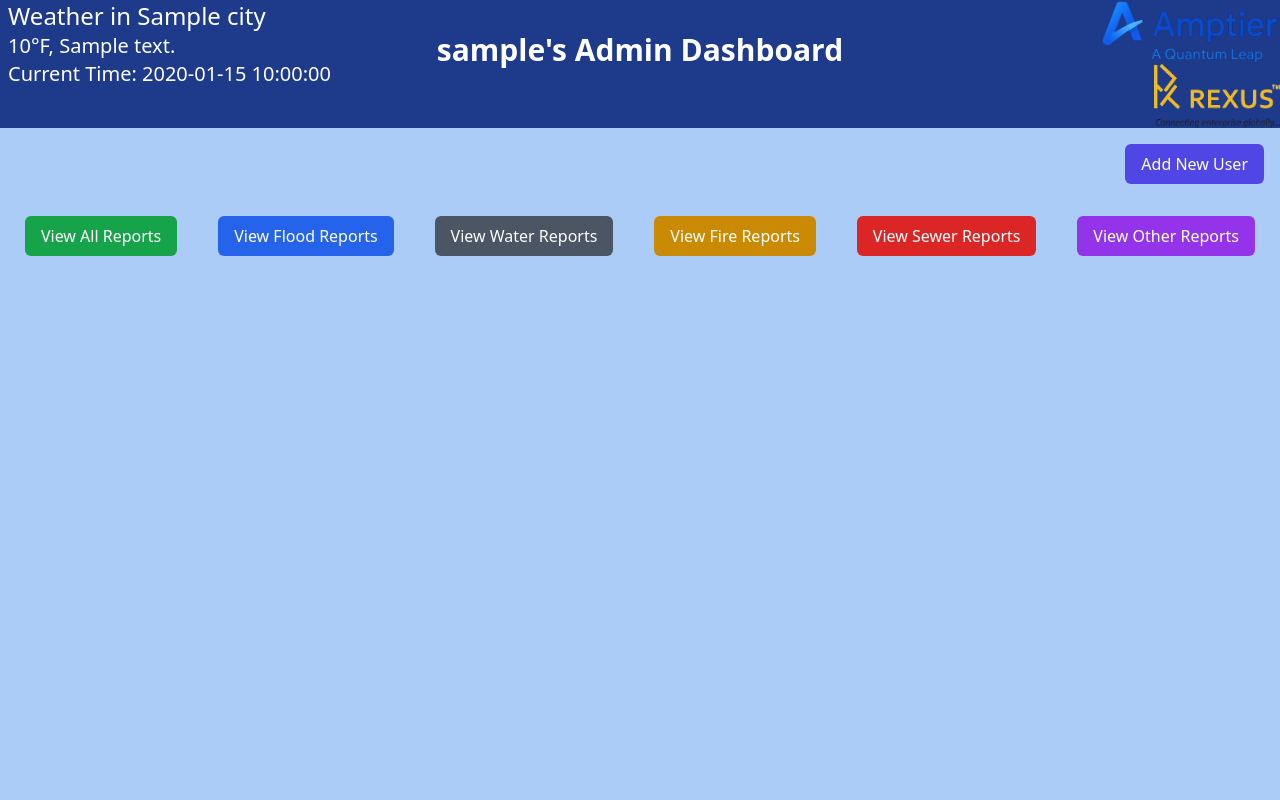
After one commit to CanadaAndrew/amp_ems, a Flask app: template templates/admin.html in a window 1280 px wide. The commit adds this page. Run offline with Flask 3, Linux system fonts and the light colour scheme; the template is opened without the code that fills it: most values are stand-ins (such as "Sample title", 1, 10 or a date in 2020); some libraries are stand-ins or nearby versions.

Commit message:
Completed User and Anonymous page by combining. Admin page view reports functioning, working on adding users.

```diff
--- a/app.py
+++ b/app.py
@@ -11,6 +11,7 @@ load_dotenv()
 
 app = Flask(__name__)
 
+# Function to get the connector for the DB
 def get_db_connection():
     connection = mysql.connector.connect(
         host="localhost",
@@ -20,19 +21,37 @@ def get_db_connection():
     )
     return connection
 
-@app.route("/")
-def home():
-    return render_template("home.html")
+def fetch_all_reports(conn):
+    # Fetching recent reports to display, getting all reports
+    cursor = conn.cursor(dictionary=True)
+    cursor.execute("""
+        SELECT report_id, category, severity, descr, locat, t_period, resolved, admin_notes
+        FROM Reports
+        ORDER BY t_period DESC
+                   """)
+    reports = cursor.fetchall()
 
-@app.route("/anonymous")
-def anonymous():
-    conn = get_db_connection()
+    #Changing the Timestamp format for readability
+    for report in reports:
+        report["t_diff"] = datetime.datetime.now() - report["t_period"]
+        if report["t_diff"].days > 0:
+            report["t_diff"] = f"{report['t_diff'].days} days ago"
+        elif report["t_diff"].seconds // 3600 > 0:
+            report["t_diff"] = f"{report['t_diff'].seconds // 3600} hours ago"
+        else:
+            report["t_diff"] = f"{report['t_diff'].seconds // 60} minutes ago"
+
+    #Changing the resolved status for readability
+    for report in reports:
+        report["resolved"] = "Resolved" if report["resolved"] else "Not Resolved"
+    cursor.close()
+    return reports
+
+def fetch_recent_reports(conn, yesterdays_date):
+    # Fetching recent reports to display, getting at max 10 reports from the last 24 hours
     cursor = conn.cursor(dictionary=True)
-    yesterdays_date = (datetime.datetime.now() - datetime.timedelta(days=1)).strftime("%Y-%m-%d %H:%M:%S")
-
-    # Fetching recent reports to display, getting all reports from the last 24 hours
     cursor.execute("""
-        SELECT report_id, category, severity, descr, locat, t_period, resolved
+        SELECT report_id, category, severity, descr, locat, t_period, resolved, admin_notes
         FROM Reports
         WHERE t_period >= %s
         ORDER BY t_period DESC
@@ -53,17 +72,47 @@ def anonymous():
     #Changing the resolved status for readability
     for report in reports:
         report["resolved"] = "Resolved" if report["resolved"] else "Not Resolved"
+    cursor.close()
+    return reports
 
+def fetch_user_reports(conn, user_id):
+    # Fetching all user reports to display.
+    cursor = conn.cursor(dictionary=True)
+    cursor.execute("""
+        SELECT report_id, category, severity, descr, locat, t_period, resolved, admin_notes
+        FROM Reports
+        WHERE user_id = %s
+        ORDER BY t_period DESC
+                   """, (str(user_id),))
+    reports = cursor.fetchall()
+
+    #Changing the Timestamp format for readability
+    for report in reports:
+        report["t_diff"] = datetime.datetime.now() - report["t_period"]
+        if report["t_diff"].days > 0:
+            report["t_diff"] = f"{report['t_diff'].days} days ago"
+        elif report["t_diff"].seconds // 3600 > 0:
+            report["t_diff"] = f"{report['t_diff'].seconds // 3600} hours ago"
+        else:
+            report["t_diff"] = f"{report['t_diff'].seconds // 60} minutes ago"
+
+    #Changing the resolved status for readability
+    for report in reports:
+        report["resolved"] = "Resolved" if report["resolved"] else "Not Resolved"
+    cursor.close()
+    return reports
+
+def fetch_report_images(conn, reports):
     #Fetching and attaching images for reports
     img_cursor = conn.cursor(dictionary=True)
     for report in reports:
         # Querying images for each report
-        cursor.execute("""
+        img_cursor.execute("""
             SELECT img, img_name, mime_type
             FROM Images
             WHERE report_id = %s
         """, (report["report_id"],))
-        img_result = cursor.fetchall()
+        img_result = img_cursor.fetchall()
         if img_result:
             imgs = []
             for row in img_result:
@@ -76,9 +125,9 @@ def anonymous():
                     })
             report["images"] = imgs
     img_cursor.close()
-    cursor.close()
-    conn.close()
+    return reports
 
+def fetch_weather():
     # Getting the weather and current time for the location
     city = "Sacramento"
     weather_api_key = os.getenv("WeatherAPI")
@@ -87,17 +136,79 @@ def anonymous():
         res = requests.get("http://api.openweathermap.org/data/2.5/weather?q=%s&appid=%s&units=imperial" % (city, weather_api_key))
         if res.status_code == 200:
             data = res.json()
-            print(data)
             weather = {
                 "city": city,
                 "temperature": data["main"]["temp"],
                 "description": data["weather"][0]["description"]
             }
-            print(weather)
     except Exception as e:
         print(f"Error fetching weather data: {e}")
+    return weather
 
-    return render_template("anonymous.html", reports=reports, weather=weather, current_time = datetime.datetime.now().strftime("%I:%M %p"))
+def fetch_user_info(conn, login_info):
+    user_info={
+        "user_id": None,
+        "user_name": "Anonymous"
+    }
+    login_cursor = conn.cursor(dictionary=True)
+    login_cursor.execute("""
+        SELECT user_id, user_name
+        FROM Users
+        WHERE user_name = %s AND pass = %s
+    """, (login_info["username"], login_info["password"]))
+    user = login_cursor.fetchone()
+    if user:
+        user_info["user_id"] = user["user_id"]
+        user_info["user_name"] = login_info["username"]
+    else:
+        login_cursor.close()
+        conn.close()
+    login_cursor.close()
+    return user_info
+
+@app.route("/")
+def home():
+    return render_template("home.html")
+
+@app.route("/user/<user_id>", methods=["GET", "POST"])
+def user(user_id = None):
+    conn = get_db_connection()
+    yesterdays_date = (datetime.datetime.now() - datetime.timedelta(days=1)).strftime("%Y-%m-%d %H:%M:%S")
+
+    #Taking the information from the forms and validating user login
+    user_name = "Anonymous"
+    user_info = {
+        "user_id": user_id,
+        "user_name": user_name
+    }
+    if int(user_id) == 0:
+        login_info = {
+            "username": request.form.get("username"),
+            "password": request.form.get("password")
+        }
+        user_info = fetch_user_info(conn, login_info)
+        if user_info["user_id"] is None:
+            return redirect(url_for("home"))
+        else:
+            user_id = user_info["user_id"]
+
+    #Fetching recent reports
+    reports = fetch_recent_reports(conn, yesterdays_date)
+
+    #Fetching images for each report
+    reports = fetch_report_images(conn, reports)
+
+    #Fetching user reports if not anonymous
+    user_reports = None
+    if user_id != "1":
+        user_reports = fetch_user_reports(conn, user_id)
+        user_reports = fetch_report_images(conn, user_reports)
+    conn.close()
+
+    #Fetching weather data for Sacramento
+    weather = fetch_weather()
+
+    return render_template("user.html", reports=reports, user_reports=user_reports, weather=weather, current_time = datetime.datetime.now().strftime("%I:%M %p"), user_id=user_info["user_id"], user_name=user_info["user_name"])
 
 @app.route("/submit_complaint", methods=["POST"])
 def submit_complaint():
@@ -152,10 +263,45 @@ def submit_complaint():
         cursor.close()
         conn.close()
 
-    if(report["user_id"] == "0"):
-        return redirect(url_for("anonymous"))
+    if(report["user_id"] == "1"):
+        return redirect(url_for("user", user_id=1))
     else:
-        return redirect(url_for("home"))
+        return redirect(url_for("user", user_id=int(report["user_id"])))
+
+@app.route("/admin", methods=["GET", "POST"])
+def admin():
+    conn = get_db_connection()
+    user_id = 0
+    #Taking the information from the forms and validating user login
+    user_name = "Anonymous"
+    user_info = {
+        "user_id": user_id,
+        "user_name": user_name
+    }
+    if int(user_id) == 0:
+        login_info = {
+            "username": request.form.get("username"),
+            "password": request.form.get("password")
+        }
+        user_info = fetch_user_info(conn, login_info)
+        if user_info["user_id"] is None:
+            return redirect(url_for("home"))
+        else:
+            user_id = user_info["user_id"]
+
+    reports = fetch_all_reports(conn)
+    reports = fetch_report_images(conn, reports)
+
+    conn.close()
+
+    #Fetching weather data for Sacramento
+    weather = fetch_weather()
+    return render_template("admin.html", reports = reports,weather=weather, current_time = datetime.datetime.now().strftime("%I:%M %p"), user_id=user_info["user_id"], user_name=user_info["user_name"])
+
+@app.route("/submit_user", methods=["POST"])
+def submit_user():
+    # Logic to handle user submission goes here
+    pass
 
 if __name__ == "__main__":
     app.run()
--- /dev/null
+++ b/templates/admin.html
@@ -0,0 +1,158 @@
+<!DOCTYPE html>
+<html lang = "en">
+<head>
+    <meta charset="UTF-8"/>
+    <title>Amptier Admin Dashboard Page</title>
+    <script src="https://cdn.tailwindcss.com"></script>
+    <script>
+        window.onload = () =>{
+            //Getting all the buttons by ID
+            const viewAllButton = document.getElementById('view_all');
+            const viewFloodButton = document.getElementById('view_flood');
+            const viewWaterButton = document.getElementById('view_water');
+            const viewFireButton = document.getElementById('view_fire');
+            const viewSewerButton = document.getElementById('view_sewer');
+            const viewOtherButton = document.getElementById('view_other');
+            const closeAdminComplaintsButton = document.getElementById('close_admin_complaints_button');
+
+            //Getting the top text element to change based on button clicks
+            const adminCategoryText = document.getElementById('admin_category');
+
+            //Getting the Module to show/hide
+            const adminCategoryViewer = document.getElementById('Admin_Category_Viewer');
+
+            //Getting all the reports
+            const allReports = document.querySelectorAll('.report-card');
+            //Methods for showing/hiding module
+            const showReportModule = () => {
+                adminCategoryViewer.hidden = false;
+            }
+            const hideReportModule = () => {
+                adminCategoryViewer.hidden = true;
+            }
+
+            //Function to show all reports
+            const showAllReports = () => {
+                adminCategoryText.textContent = "All Reports";
+                allReports.forEach((report) =>{
+                    report.hidden = false;
+                });
+                showReportModule();
+            }
+            const hideAllReports = () => {
+                allReports.forEach((report) =>{
+                    report.hidden = true;
+                });
+            }
+
+            const showOneCategory = (categoryName) => {
+                adminCategoryText.textContent = categoryName + " Reports";
+                hideAllReports();
+                const reports = document.querySelectorAll(`[data-category="${categoryName}"]`);
+                reports.forEach((report) =>{
+                    report.hidden = false;
+                });
+                showReportModule();
+            }
+
+            //Event listeners for buttons
+            viewAllButton.addEventListener('click', showAllReports);
+            viewFloodButton.addEventListener('click', () => showOneCategory("Flooding"));
+            viewWaterButton.addEventListener('click', () => showOneCategory("Water"));
+            viewFireButton.addEventListener('click', () => showOneCategory("Fire"));
+            viewSewerButton.addEventListener('click', () => showOneCategory("Sewer"));
+            viewOtherButton.addEventListener('click', () => showOneCategory("Other"));
+            closeAdminComplaintsButton.addEventListener('click', hideReportModule);
+        }
+
+    </script>
+</head>
+<body class= "min-h-screen bg-[#abccf7]">
+    <div class = "justify-between flex bg-blue-900 h-[16vh] w-screen">
+        <div class = "w-[33vw] flex flex-col px-2 justify-between">
+            <!--Display time and weather for Roseville/Sacramento-->
+            <div>
+                <div class = "text-white text-left text-2xl">Weather in {{ weather["city"] }}</div>
+                <div class = "text-white text-left text-xl">{{ weather["temperature"] }}°F, {{ weather["description"]}}</div>
+                <div class = "text-white text-left text-xl">Current Time: {{ current_time }}</div>
+            </div>
+        </div>
+        <div class = "text-center w-[33vw] py-[4vh]">
+            <h1 class = "text-white text-3xl font-bold">{{ user_name }}'s Admin Dashboard</h1>
+        </div>
+    <!--Header displaying Rexus Group and Amptier-->
+        <div class = "flex object-contain flex-col w-[33vw] justify-end items-end">
+            <img class = "sm:h-[8vh] object-contain" src="{{ url_for('static', filename='amptier_logo-removebg-preview.png') }}" alt="Amptier Logo"/>
+            <img class = "sm:h-[8vh] object-contain" src="{{ url_for('static', filename='rexus_logo.png')}}" alt="Rexus Logo"/>
+        </div>
+    </div>
+    <!--Button to add new users-->
+    <div class = "flex justify-end m-4">
+        <button type = "button" class = "px-4 py-2 bg-indigo-600 text-white rounded-md hover:bg-indigo-700">Add New User</button>
+
+        <div id="addUserModule" class = "fixed inset-0 justify-center justify-items-center items-center bg-black bg-opacity-50 z-0" hidden>
+            <div class = "bg-white rounded-lg object-center flex flex-col w-[50vw] h-[75vh]sm:h-[36vh]">
+                <h2 class="text-center text-2xl text-blue-900 mt-4">Adding a user</h2>
+                <form id="addUserForm" class="flex flex-col items-start gap-3 px-6 py-5 mt-4" action="{{url_for('submit_user')}}" method="post">
+                    <input name="username" placeholder="Username" required
+                           class="w-full px-3 py-2 rounded-md border border-gray-300 focus:outline-none focus:ring-2 focus:ring-indigo-400" />
+                    <input type="password" name="password" placeholder="Password" required
+                           class="w-full px-3 py-2 rounded-md border border-gray-300 focus:outline-none focus:ring-2 focus:ring-indigo-400" />
+                    <select name="Admin" class ="border border-black rounded-lg w-full" required >
+                        <option value="" disabled selected>Select Role</option>
+                        <option value="Admin">Admin</option>
+                        <option value="User">User</option>
+                    </select>
+                    <div class = "justify-evenly px-4 w-full flex">
+                        <button id = "cancel_button" class = "px-2 py-1 bg-red-600 text-white rounded-lg hover:bg-red-700 text-center" type = "button">Cancel</button>
+                        <button id ="submit_button" class = "px-2 py-1 bg-green-600 text-white rounded-lg hover:bg-green-700 text-center" type = "submit">Submit</button>
+                    </div>
+                </form>
+            </div>
+        </div>
+    </div>
+    <!--Buttons to view all reports, or reports based on categories-->
+    <div class ="flex justify-evenly w-screen">
+        <button id = "view_all" type = "button" class = "m-4 px-4 py-2 bg-green-600 text-white rounded-md hover:bg-green-700">View All Reports</button>
+        <button id = "view_flood" type = "button" class = "m-4 px-4 py-2 bg-blue-600 text-white rounded-md hover:bg-blue-700">View Flood Reports</button>
+        <button id = "view_water" type = "button" class = "m-4 px-4 py-2 bg-gray-600 text-white rounded-md hover:bg-gray-700">View Water Reports</button>
+        <button id = "view_fire" type = "button" class = "m-4 px-4 py-2 bg-yellow-600 text-white rounded-md hover:bg-yellow-700">View Fire Reports</button>
+        <button id = "view_sewer" type = "button" class = "m-4 px-4 py-2 bg-red-600 text-white rounded-md hover:bg-red-700">View Sewer Reports</button>
+        <button id = "view_other" type = "button" class = "m-4 px-4 py-2 bg-purple-600 text-white rounded-md hover:bg-purple-700">View Other Reports</button>
+        <div id = "Admin_Category_Viewer" class = "fixed inset-0 justify-center justify-items-center items-center bg-black bg-opacity-50 z-0" hidden>
+        <div class = "bg-white rounded-lg object-center flex flex-col w-[50vw] max-h-[75vh]">
+            <h2 id = "admin_category" class="text-center text-2xl text-blue-900 mt-4">Categories</h2>
+            <div class="w-full max-w-3xl space-y-4 overflow-y-auto h-[60vh] px-4">
+                    {% for r in reports %}
+                <div data-category="{{ r['category'] }}" class="report-card bg-white p-4 rounded-md shadow-md border border-black">
+                    <h3 class="text-lg font-semibold text-blue-900">{{ r['category'] }} - Severity {{ r['severity'] }}</h3>
+                    <p class="text-gray-700">Reported {{ r['t_diff'] }}</p>
+                    <p class="text-gray-600 mt-2">{{ r['descr'] }}</p>
+                    <p class="text-gray-600 mt-1">Location: {{ r['locat'] }}</p>
+                    <p class="text-gray-600 mt-1">Status: {{ r['resolved'] }}</p>
+                    <p class="text-gray-600 mt-1">Admin Notes: {{ r['admin_notes'] }}</p>
+                    {%if r['images'] %}
+                    <div class="mt-2">
+                        <h4 class="font-semibold text-blue-900">Images:</h4>
+                        <div class="flex space-x-2 mt-1">
+                            {% for img in r['images'] %}
+                                <img src="data:{{ img['mime_type'] }};base64,{{ img['b64'] }}" alt="Report Image" class="w-[20%] h-auto object-contain rounded-md"/>
+                            {% endfor %}
+                        </div>
+                    </div>
+                    {% endif %}
+                </div>
+                {% endfor %}
+            </div>
+            <div class = "flex justify-center mb-4">
+                    <button id = "close_admin_complaints_button" class = "px-4 py-2 bg-red-600 text-white rounded-lg hover:bg-red-700 text-center" type = "button">Close</button>
+            </div>
+        </div>
+    </div>
+    </div>
+
+    <!--Tables displaying statistics, categories of reports, and month reports-->
+
+
+    <!--Map using Leaflet API to display where everything is located-->
+</body>
```
Also changed, not shown: templates/home.html (+5 -5 lines), templates/user.html (renamed from templates/anonymous.html, +57 -5 lines).
